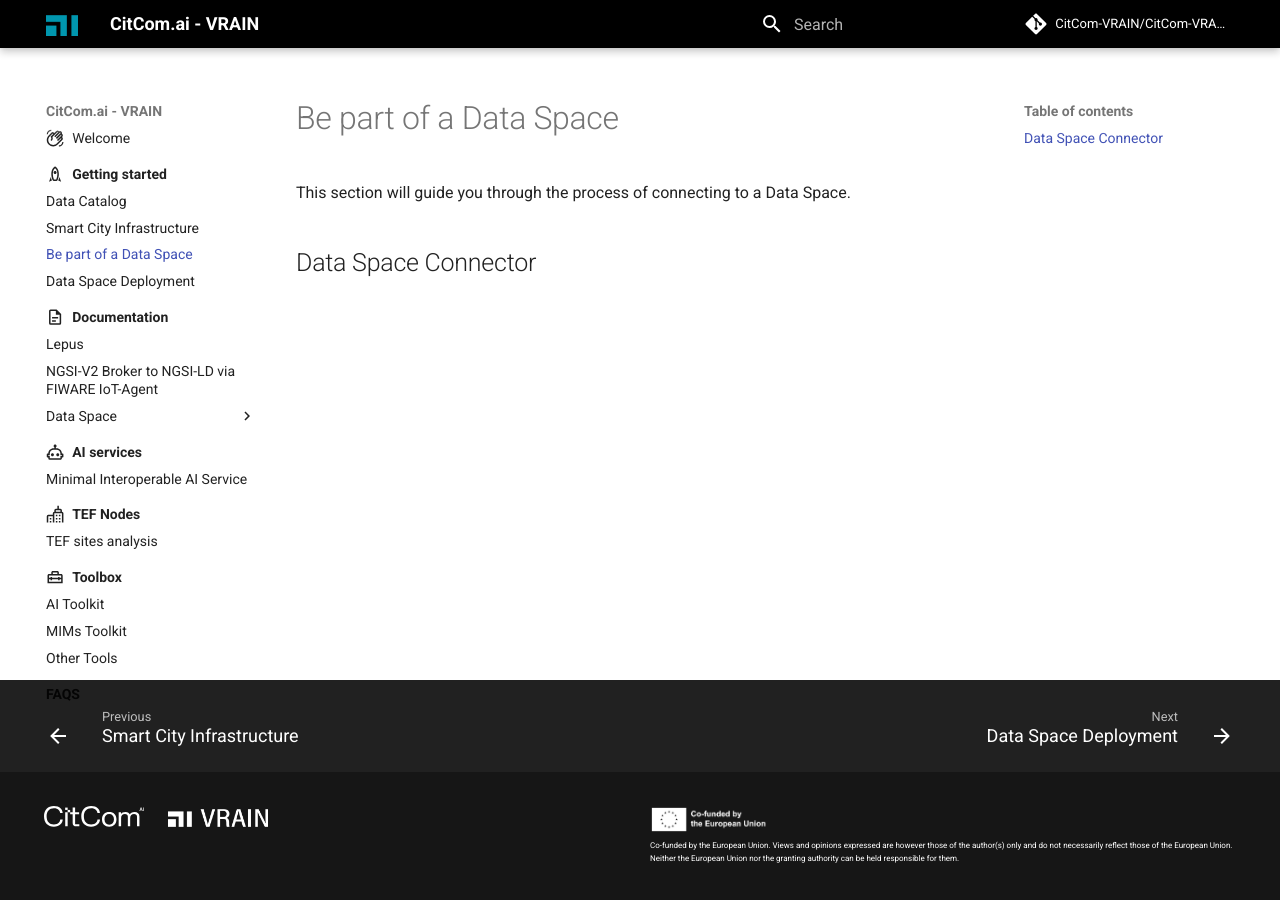
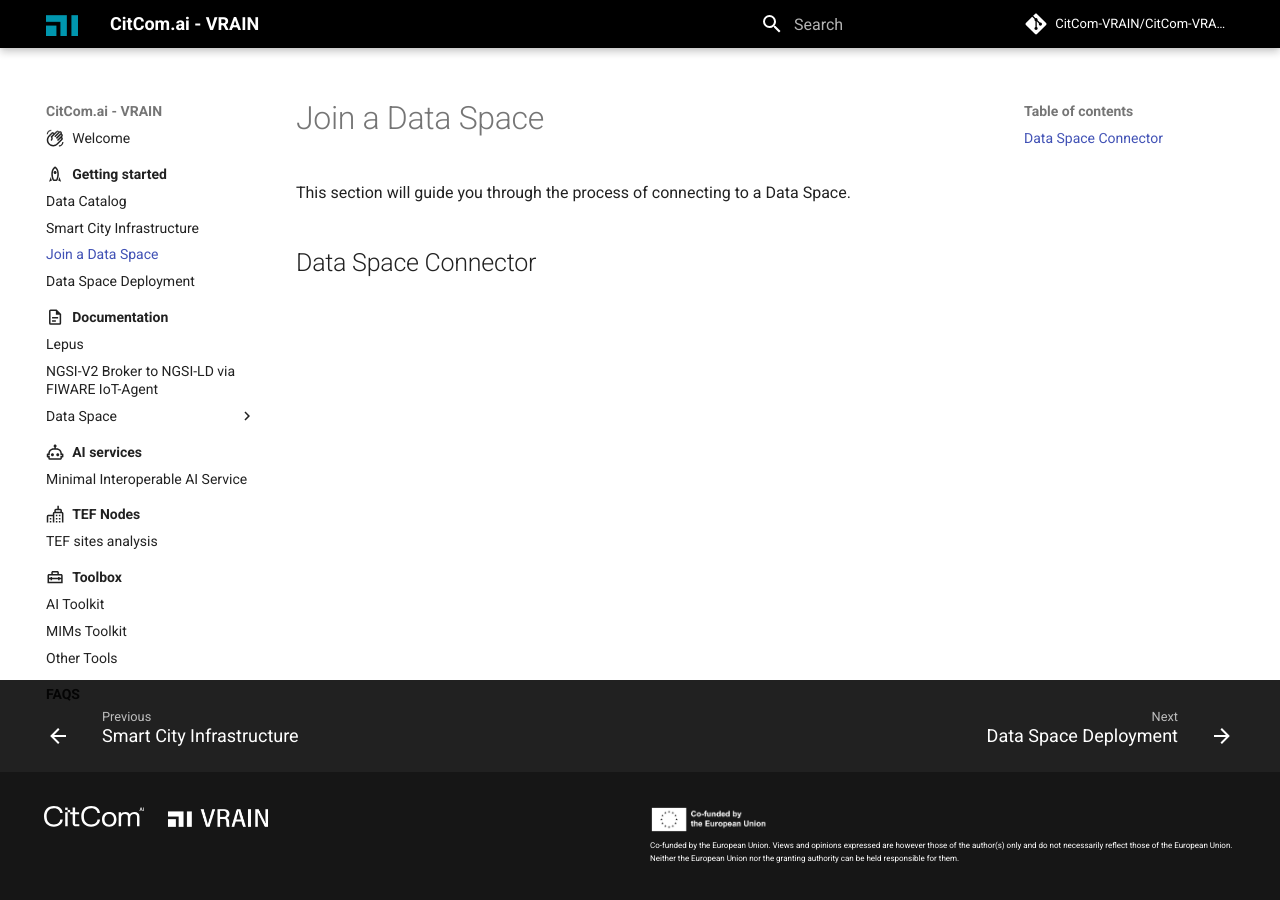
Before and after one commit to riseupalex/CitComAI-Hub.github.io, an MkDocs documentation site: the page built from docs/getting_started/connect_to_dataspace/index.md, in a window 1280 px wide. Built offline with MkDocs 1.6.1 and Material for MkDocs 9.7.7, drawn with Linux system fonts in a browser that asks for light colours; comment, search, counter and statistics services are not loaded.

Commit message:
Change title

```diff
--- a/docs/getting_started/connect_to_dataspace/index.md
+++ b/docs/getting_started/connect_to_dataspace/index.md
@@ -1,4 +1,4 @@
-# Be part of a Data Space
+# Join a Data Space
 
 This section will guide you through the process of connecting to a Data Space.
 
--- a/mkdocs.yml
+++ b/mkdocs.yml
@@ -25,7 +25,7 @@
       - getting_started/index.md
       - Data Catalog: getting_started/data_catalog/index.md
       - Smart City Infrastructure: getting_started/smart_city_infra/index.md
-      - Be part of a Data Space: getting_started/connect_to_dataspace/index.md
+      - Join a Data Space: getting_started/connect_to_dataspace/index.md
       - Data Space Deployment: getting_started/dataspace_deployment/index.md
   - Documentation:
       - documentation/index.md
```
Also changed, not shown: docs/welcome.md (+1 -1 lines).
